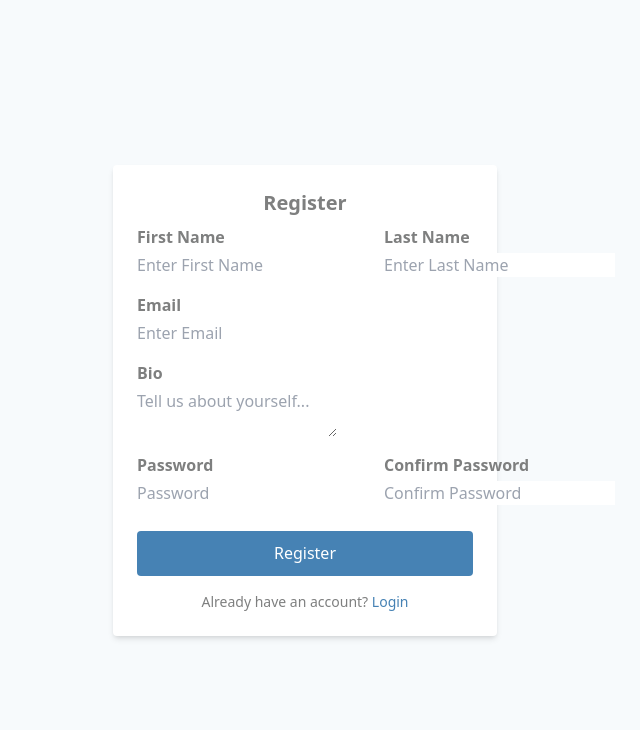
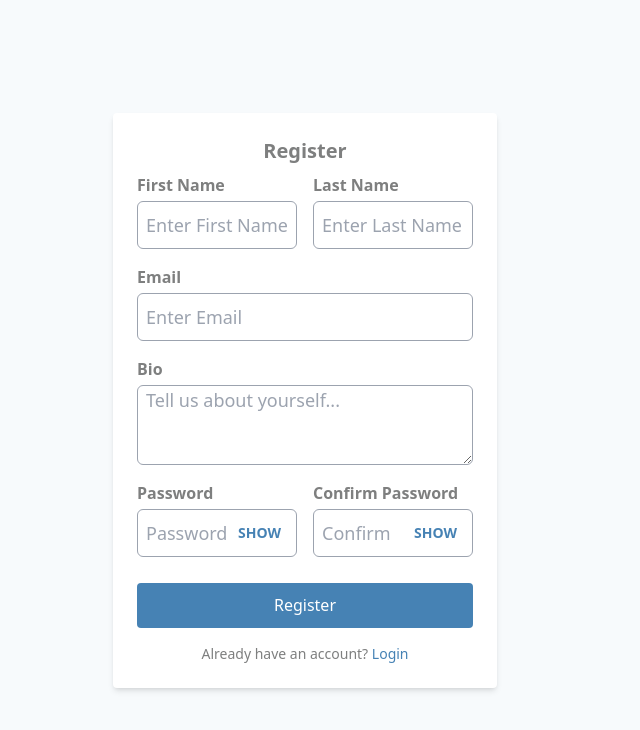
Before and after one commit to Akojede70/abbey, a React (Create React App) app: page /register in a window 1280 px wide. Shown: the top 730 px of the page, without its empty margins (335-975 px from the left). Built offline with nearby package versions, Linux system fonts and the light colour scheme; no server answers.

Commit message:
work on all integration endpoint

```diff
--- a/package.json
+++ b/package.json
@@ -28,6 +28,7 @@
     "react-redux": "^9.1.2",
     "react-router-dom": "^6.15.0",
     "react-scripts": "5.0.1",
+    "react-toastify": "^10.0.6",
     "styled-components": "^6.0.7",
     "typescript": "^4.4.2",
     "web-vitals": "^2.1.0",
--- a/src/pages/auth/login.tsx
+++ b/src/pages/auth/login.tsx
@@ -6,14 +6,19 @@ import Button from '../../components/button/button';
 import { loginUser } from '../../api/api';
 import { useNavigate } from 'react-router-dom';
 import { Spinner } from 'flowbite-react';
-// import { Toast } from 'flowbite-react';
+import { toast } from 'react-toastify';
+
+
 const Login: React.FC = () => {
     const navigate = useNavigate();
     const [loading, setLoading] = useState(false);
 
     const validationSchema = Yup.object({
         email: Yup.string().email('Invalid email format').required('Email is required'),
-        password: Yup.string().required('Password is required'),
+        password: Yup.string()
+        .min(8, 'Password must be at least 8 characters')
+        .matches(/^(?=.*[a-z])(?=.*[A-Z])(?=.*\d)(?=.*[@$!%*?&#])/, 'Password must contain at least one uppercase letter, one lowercase letter, one number, and one special character')
+        .required('Password is required'),
     });
 
     return (
@@ -24,23 +29,22 @@ const Login: React.FC = () => {
                     password: '',
                 }}
                 validationSchema={validationSchema}
-                onSubmit={async (values, { setSubmitting, setErrors }) => {
+                onSubmit={async (values, ) => {
                     setLoading(true);
                     try {
                         const response = await loginUser(values);
-                        console.log('Login successful:', response.data);
+                        console.log('Login response:', response);
+                        toast.success(response?.message);
                         navigate("/dashboard");
-                    } catch (error) {
-                        // Handle errors appropriately
-                        // setErrors({ server: error.response?.data?.message || 'Login failed' });
+                    } catch (error: any) {
+                        toast.error(error.response?.data?.message ||"Something went wrong!");
                     } finally {
-                        setSubmitting(false);
                         setLoading(false);
                     }
                 }}
             >
-                {({ isSubmitting, handleChange, handleBlur, values }) => (
-                    <Form className="bg-white p-6 rounded shadow-md w-96">
+                {({  handleChange, handleBlur, values }) => (
+                    <Form className="bg-white p-6 rounded shadow-md w-80 xs:w-96 md:w-[33rem] xl:w-96">
                         <h2 className="text-xl font-bold text-center text-primaryGray">Login</h2>
 
                         {/* Email Field */}
@@ -68,11 +72,7 @@ const Login: React.FC = () => {
                             password={true}
                             required
                         />
-                        <ErrorMessage name="password" component="div" className="text-red-500 text-sm" />
-
-                        {/* Error Message for Server-Side Validation */}
-                        <ErrorMessage name="server" component="div" className="text-red-500 text-sm text-center" />
-
+                         <ErrorMessage name="password" component="div" className="text-red-500 text-sm" />
                         {/* Submit Button */}
                         <div className="mt-[18px]">
                             <Button
--- a/src/pages/auth/register.tsx
+++ b/src/pages/auth/register.tsx
@@ -1,21 +1,28 @@
-import React from 'react';
-import { Formik, Form, Field, ErrorMessage } from 'formik';
+import React, { useState } from 'react';
+import { Formik, Form, ErrorMessage } from 'formik';
 import * as Yup from 'yup';
 import InputField from '../../components/InputField/inputfield';
 import Button from '../../components/button/button';
 import { registerUser } from '../../api/api';
 import { useNavigate } from 'react-router-dom';
+import { Spinner } from 'flowbite-react';
+import { toast } from 'react-toastify';
+
 const Register: React.FC = () => {
-    // Define the validation schema using Yup
-    const navigate = useNavigate()
+    const navigate = useNavigate();
+    const [loading, setLoading] = useState(false);
+
     const validationSchema = Yup.object({
         firstName: Yup.string().required('First Name is required'),
         lastName: Yup.string().required('Last Name is required'),
         email: Yup.string().email('Invalid email format').required('Email is required'),
         bio: Yup.string().required('Bio is required'),
-        password: Yup.string().min(6, 'Password must be at least 6 characters').required('Password is required'),
+        password: Yup.string()
+        .min(8, 'Password must be at least 8 characters')
+        .matches(/^(?=.*[a-z])(?=.*[A-Z])(?=.*\d)(?=.*[@$!%*?&#])/, 'Password must contain at least one uppercase letter, one lowercase letter, one number, and one special character')
+        .required('Password is required'),
         confirmPassword: Yup.string()
-            .oneOf([Yup.ref('password'), ], 'Passwords must match')
+            .oneOf([Yup.ref('password'),], 'Passwords must match')
             .required('Confirm Password is required'),
     });
 
@@ -31,52 +38,117 @@ const Register: React.FC = () => {
                     confirmPassword: '',
                 }}
                 validationSchema={validationSchema}
-                onSubmit={async (values, { setSubmitting, setErrors }) => {
+                onSubmit={async (values) => {
+                    setLoading(true);
                     try {
                         const response = await registerUser(values);
+                        toast.success('Registration successful!');
                         console.log('Registration successful:', response.data);
-                        // Handle successful registration (e.g., redirect or show success message)
-                        navigate("/dashboard")
-                    } catch (error) {
-                        // setErrors({ server: error.response?.data?.message || 'Registration failed' });
+                        navigate("/dashboard");
+                    } catch (error: any) {
+                        toast.error(error.response?.data?.message || 'Registration failed');
                     } finally {
-                        setSubmitting(false);
+                        setLoading(false);
                     }
                 }}
             >
-                {({ isSubmitting }) => (
-                    <Form className="bg-white p-6 rounded shadow-md w-96">
+                {({ handleChange, handleBlur, values }) => (
+                    <Form className="bg-white p-6 rounded shadow-md w-[21rem] xs:w-96 md:w-[33rem] xl:w-96">
                         <h2 className="text-xl font-bold text-center text-primaryGray">Register</h2>
 
-                        <div className="flex space-x-4">
-                            <Field name="firstName" as={InputField} placeholder="Enter First Name" label='First Name' required />
-                            <Field name="lastName" as={InputField} placeholder="Enter Last Name" label='Last Name' required />
-                        </div>
-                        <ErrorMessage name="firstName" component="div" className="text-red-500 text-sm" />
-                        <ErrorMessage name="lastName" component="div" className="text-red-500 text-sm" />
 
-                        <Field name="email" as={InputField} placeholder="Enter Email" type="email" label='Email' required />
+                        <div>
+    <div className="flex space-x-4">
+        <div className="flex flex-col w-full">
+            <InputField
+                name="firstName"
+                placeholder="Enter First Name"
+                label='First Name'
+                required
+                value={values.firstName}
+                onChange={handleChange}
+                onBlur={handleBlur}
+            />
+            <ErrorMessage name="firstName" component="div" className="text-red-500 text-sm" />
+        </div>
+
+        <div className="flex flex-col w-full">
+            <InputField
+                name="lastName"
+                placeholder="Enter Last Name"
+                label='Last Name'
+                required
+                value={values.lastName}
+                onChange={handleChange}
+                onBlur={handleBlur}
+            />
+            <ErrorMessage name="lastName" component="div" className="text-red-500 text-sm" />
+        </div>
+    </div>
+</div>
+                        <InputField
+                            name="email"
+                            placeholder="Enter Email"
+                            type="email"
+                            label='Email'
+                            required
+                            value={values.email}
+                            onChange={handleChange}
+                            onBlur={handleBlur}
+                        />
                         <ErrorMessage name="email" component="div" className="text-red-500 text-sm" />
 
-                        <Field name="bio" as={InputField} placeholder="Tell us about yourself..." label="Bio" required type="textarea" />
+                        <InputField
+                            name="bio"
+                            placeholder="Tell us about yourself..."
+                            label="Bio"
+                            required
+                            type="textarea"
+                            value={values.bio}
+                            onChange={handleChange}
+                            onBlur={handleBlur}
+                        />
                         <ErrorMessage name="bio" component="div" className="text-red-500 text-sm" />
 
                         <div className="flex space-x-4">
-                            <Field name="password" as={InputField} placeholder="Password" type="password" label='Password' required />
-                            <Field name="confirmPassword" as={InputField} placeholder="Confirm Password" type="password" label='Confirm Password' required />
-                        </div>
-                        <ErrorMessage name="password" component="div" className="text-red-500 text-sm" />
-                        <ErrorMessage name="confirmPassword" component="div" className="text-red-500 text-sm" />
+    <div className="flex flex-col w-full">
+        <InputField
+            name="password"
+            placeholder="Password"
+            type="password"
+            label='Password'
+            required
+            value={values.password}
+            onChange={handleChange}
+            onBlur={handleBlur}
+            password={true}
+        />
+        <ErrorMessage name="password" component="div" className="text-red-500 text-sm" />
+    </div>
 
-                        <ErrorMessage name="server" component="div" className="text-red-500 text-sm text-center" />
+    <div className="flex flex-col w-full">
+        <InputField
+            name="confirmPassword"
+            placeholder="Confirm"
+            type="password"
+            label='Confirm Password'
+            required
+            value={values.confirmPassword}
+            onChange={handleChange}
+            onBlur={handleBlur}
+            password={true}
+        />
+        <ErrorMessage name="confirmPassword" component="div" className="text-red-500 text-sm" />
+    </div>
+</div>
 
                         <div className='mt-[18px]'>
                             <Button
                                 width="w-full"
                                 height='h-[45px]'
-                                label={isSubmitting ? "Registering..." : "Register"}
+                                className='flex items-center justify-center'
+                                label={loading ? <Spinner className="w-10 h-8" /> : "Register"}
                                 type="submit"
-                                // disabled={isSubmitting}
                             />
                         </div>
 
--- a/src/pages/profile.tsx
+++ b/src/pages/profile.tsx
@@ -91,7 +91,7 @@ const Profile: React.FC = () => {
           </div>
         </div>
       ) : (
-        <div className='text-center text-4xl '> Loading user...</div>
+        <div className='text-center text-4xl '> Loading Profile...</div>
       )}
     </Layout>
   );
--- a/src/root.tsx
+++ b/src/root.tsx
@@ -5,7 +5,8 @@ import { CombineProviders, providers } from "./contexts"
 import Login from "./pages/auth/login"
 import Register from "./pages/auth/register"
 import UserList from "./pages/userlist"
-
+import { ToastContainer } from "react-toastify";
+import "react-toastify/dist/ReactToastify.css";
 
 
 
@@ -25,6 +26,7 @@ function App() {
 
           </Routes>
         </Router>
+        <ToastContainer/>
       </CombineProviders>
     </Fragment>
   )
```
Also changed, not shown: tailwind.config.js (+9 -0 lines), 1 other file (tests, documents, lock files or other folders).
